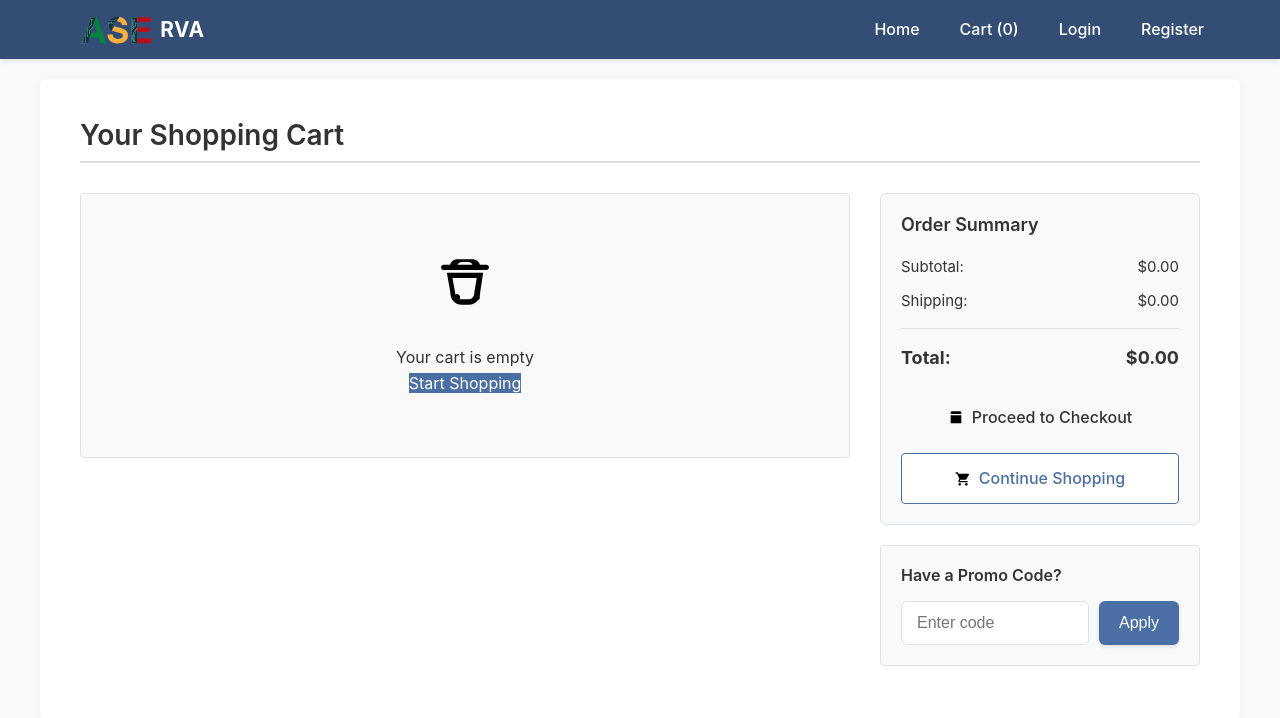
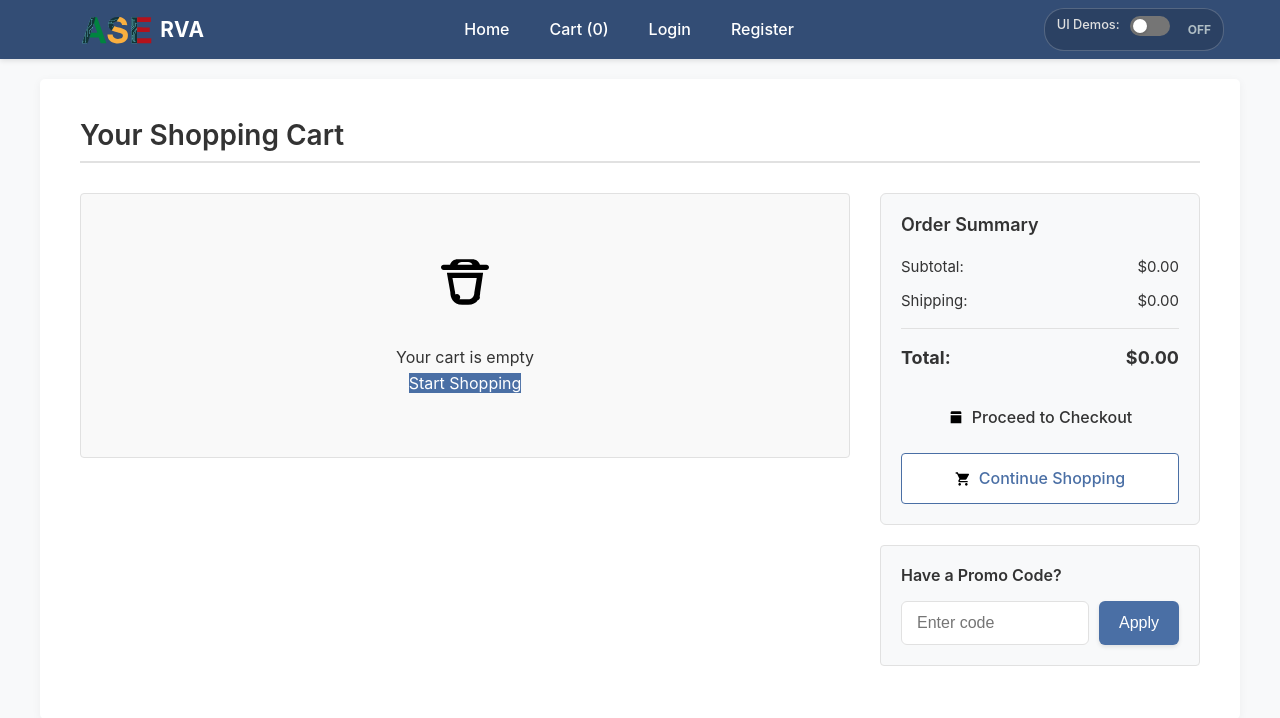
Before and after one commit to Radware/radware-vulnerable-api-application, a Flask app: page /cart in a window 1280 px wide. Shown: the top 718 px of the page. Run offline with Flask 2, Linux system fonts and the light colour scheme.

Commit message:
[UI] Add toggle for vulnerability demos

```diff
--- a/frontend/templates/base.html
+++ b/frontend/templates/base.html
@@ -10,6 +10,76 @@
     <link rel="stylesheet" href="/static/css/style.css">
     <!-- Font Awesome -->
     <link rel="stylesheet" href="https://cdnjs.cloudflare.com/ajax/libs/font-awesome/5.15.4/css/all.min.css">
+    <style>
+        /* Basic Toggle Switch CSS */
+        .ui-vulnerability-features-toggle-container {
+            display: flex;
+            align-items: center;
+            margin-left: 20px;
+            padding: 6px 12px;
+            background-color: rgba(0,0,0,0.15);
+            border-radius: 20px;
+            border: 1px solid rgba(255,255,255,0.2);
+        }
+        .ui-vulnerability-features-toggle-container label {
+            margin-right: 10px;
+            font-size: 0.8rem;
+            color: #e0e0e0;
+            cursor: pointer;
+            font-weight: 500;
+        }
+        .switch {
+            position: relative;
+            display: inline-block;
+            width: 40px;
+            height: 20px;
+        }
+        .switch input {
+            opacity: 0;
+            width: 0;
+            height: 0;
+        }
+        .slider {
+            position: absolute;
+            cursor: pointer;
+            top: 0;
+            left: 0;
+            right: 0;
+            bottom: 0;
+            background-color: #757575;
+            transition: .3s;
+            border-radius: 20px;
+        }
+        .slider:before {
+            position: absolute;
+            content: "";
+            height: 14px;
+            width: 14px;
+            left: 3px;
+            bottom: 3px;
+            background-color: white;
+            transition: .3s;
+            border-radius: 50%;
+            box-shadow: 0 1px 3px rgba(0,0,0,0.2);
+        }
+        input:checked + .slider {
+            background-color: var(--warning-color);
+        }
+        input:focus + .slider {
+            box-shadow: 0 0 1px var(--warning-color);
+        }
+        input:checked + .slider:before {
+            transform: translateX(20px);
+        }
+        .toggle-status-text {
+            font-size: 0.75rem;
+            margin-left: 8px;
+            font-weight: bold;
+            text-transform: uppercase;
+        }
+        .ui-features-enabled-text { color: var(--warning-color); }
+        .ui-features-disabled-text { color: #b0bec5; }
+    </style>
     {% block extra_css %}{% endblock %}
 </head>
 <body>
@@ -22,6 +92,15 @@
             </a>
             <div id="dynamic-nav-links">
                 <!-- Dynamic links will be inserted here by JavaScript -->
+            </div>
+            <!-- Add UI Vulnerability Features Toggle Here -->
+            <div class="ui-vulnerability-features-toggle-container">
+                <label for="ui-vulnerability-features-toggle-switch">UI Demos:</label>
+                <label class="switch">
+                    <input type="checkbox" id="ui-vulnerability-features-toggle-switch">
+                    <span class="slider"></span>
+                </label>
+                <span id="ui-vulnerability-features-toggle-status" class="toggle-status-text"></span>
             </div>
         </div>
     </nav>
```
Also changed, not shown: frontend/static/js/main.js.
